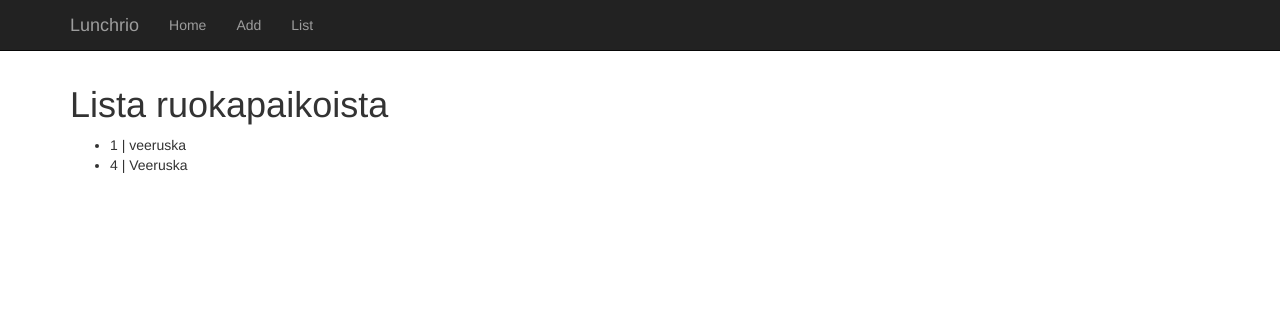
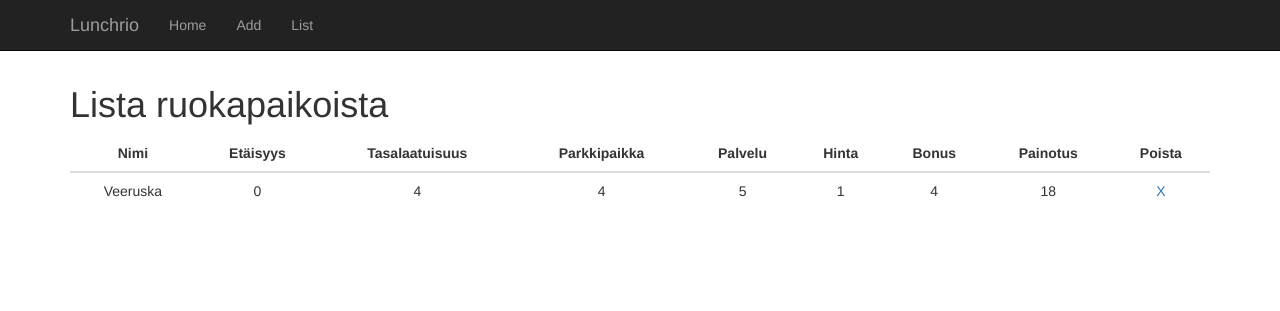
Before and after one commit to lunchrio/lunchrio, a Flask app: page /list in a window 1280 px wide. Shown: the top 311 px of the page. Run offline with Flask 2, Linux system fonts and the light colour scheme; data comes from the database, SQL or seed files in the repository; both versions use the stored data as it was after the commit; some libraries are stand-ins or nearby versions.

Commit message:
valmis lista

```diff
--- a/app.py
+++ b/app.py
@@ -1,6 +1,6 @@
 # -*- coding: utf-8 -*-
 from flask import Flask
-from flask import render_template, request
+from flask import render_template, request, redirect, url_for
 from flask_bootstrap import Bootstrap
 import os
 import sqlite3
@@ -46,6 +46,11 @@ def add():
         save_to_db(request.form)
         return render_template("add.html", method='POST', values=request.form)
 
+@app.route('/delete', methods=['GET'])
+def delete():
+    delete_with_id(request.args.get('id'))
+    return redirect(url_for('list_'))
+
 @app.route('/list')
 def list_():
     return render_template("list.html", rows=get_from_db())
@@ -72,11 +77,21 @@ def save_to_db(form):
 def get_from_db():
     cur = get_db().cursor()
 
-    cur.execute("SELECT * FROM paikat")
+    qry = """select * FROM paikat
+                INNER JOIN matka on paikat.id=matka.paikka
+                INNER JOIN ominaisuudet ON paikat.id=ominaisuudet.paikka """
+
+    cur.execute(qry)
     rows = cur.fetchall()
-    app.logger.info('Info')
-    print(rows[0], file=sys.stderr)
+    #app.logger.info('Info')
     return rows
+
+def delete_with_id(id):
+    con = get_db()
+    cur = con.cursor()
+
+    cur.execute("DELETE FROM paikat WHERE id=?", (id,))
+    con.commit()
 
 def make_dicts(cursor, row):
     return dict((cursor.description[idx][0], value)
--- a/static/sample-app.css
+++ b/static/sample-app.css
@@ -1,3 +1,11 @@
 body {
     padding-top: 65px;
 }
+
+.table td {
+   text-align: center;
+}
+
+.table th {
+   text-align: center;
+}
--- a/templates/list.html
+++ b/templates/list.html
@@ -4,10 +4,36 @@
 {% block mycontent %}
   <!--suppress LossyEncoding -->
 <h1>Lista ruokapaikoista</h1>
-
-<ul>
+<table class="table">
+    <thead>
+        <tr>
+            <th>Nimi</th>
+            <th>Etäisyys</th>
+            <th>Tasalaatuisuus</th>
+            <th>Parkkipaikka</th>
+            <th>Palvelu</th>
+            <th>Hinta</th>
+            <th>Bonus</th>
+            <th>Painotus</th>
+            <th>Poista</th>
+        </tr>
+    </thead>
+    <tbody>
     {% for row in rows %}
-<li>{{row[0]}} | {{row[1]}}</li>
+    {% set score = row['tasalaatuisuus'] + row['parkkipaikka'] + row['palvelu']
+    + row['hinta'] + row['bonus'] %}
+    <tr>
+        <td>{{ row['nimi'] }}</td>
+        <td>{{row['kaukana']}}</td>
+        <td>{{row['tasalaatuisuus']}}</td>
+        <td>{{row['parkkipaikka']}}</td>
+        <td>{{row['palvelu']}}</td>
+        <td>{{row['hinta']}}</td>
+        <td>{{row['bonus']}}</td>
+        <td>{{ score }}</td>
+        <td><a href="delete?id={{row['id']}}">X</a> </td>
+    </tr>
     {% endfor %}
-</ul>
+    </tbody>
+</table>
 {% endblock mycontent %}
```
Also changed, not shown: ruoka.db.
